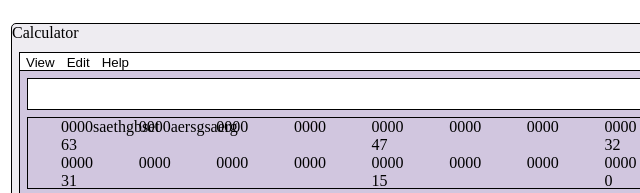
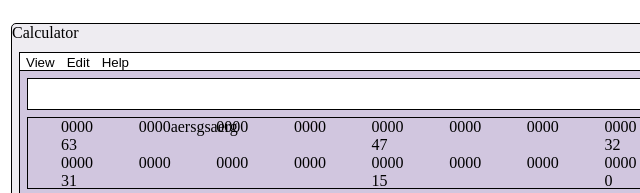
Before and after one commit to resistor19/calculator, a plain HTML site: page index.html in a window 1280 px wide. Shown: the top 193 px of the page, 12-652 px from the left. Drawn offline with Linux system fonts and the light colour scheme.

Commit message:
aargrgaerg

```diff
--- a/index.html
+++ b/index.html
@@ -14,7 +14,7 @@
             <div class="c"></div>
             <div class="ca">
                 <div class="row rrr">
-                    <div class="item">0000saethgbset</div>
+                    <div class="item">0000</div>
                     <div class="item">0000aersgsaerg</div>
                     <div class="item">0000</div>
                     <div class="item">0000</div>
```
